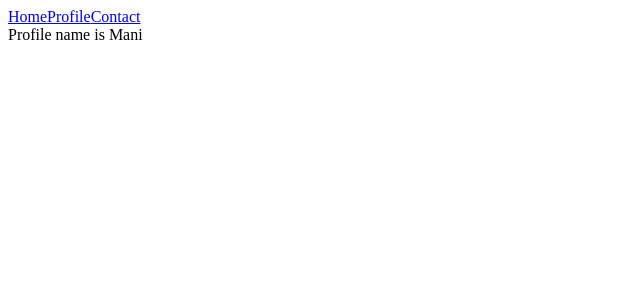
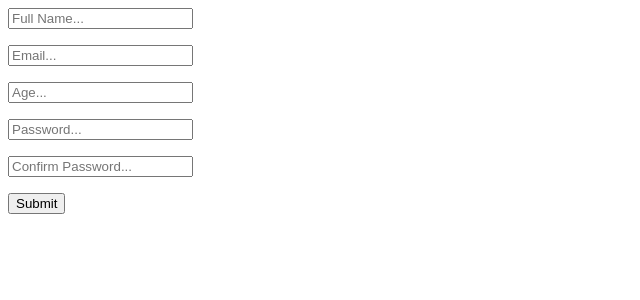
Before and after one commit to MANI1499/Reatup, a React (Create React App) app: page /profile in a window 1280 px wide. Shown: the top 300 px of the page, without its empty margins (0-640 px from the left). Built offline with nearby package versions, Linux system fonts and the light colour scheme.

Commit message:
form val

```diff
--- a/package.json
+++ b/package.json
@@ -3,6 +3,7 @@
   "version": "0.1.0",
   "private": true,
   "dependencies": {
+    "@hookform/resolvers": "^3.1.1",
     "@tanstack/react-query": "^4.29.15",
     "@testing-library/jest-dom": "^5.16.5",
     "@testing-library/react": "^13.4.0",
@@ -10,9 +11,11 @@
     "axios": "^1.4.0",
     "react": "^18.2.0",
     "react-dom": "^18.2.0",
+    "react-hook-form": "^7.45.0",
     "react-router-dom": "^6.13.0",
     "react-scripts": "5.0.1",
-    "web-vitals": "^2.1.4"
+    "web-vitals": "^2.1.4",
+    "yup": "^1.2.0"
   },
   "scripts": {
     "start": "react-scripts start",
--- a/src/App.js
+++ b/src/App.js
@@ -1,39 +1,11 @@
 import './App.css';
-import { BrowserRouter as Router, Routes, Route, Link } from 'react-router-dom';
-import { Home } from "./pages/Home";
-import { Contact } from './pages/Contact';
-import { Profile } from './pages/Profile';
-import { Navbar } from './pages/Navbar';
-import { useState, createContext } from 'react';
-import { QueryClient, QueryClientProvider} from "@tanstack/react-query";
+import Form from './components/Form'
 
-
-export const AppContext = createContext();
 
 function App() {
 
-  const client = new QueryClient({ defaultOptions: {
-    queries: {
-      refetchOnWindowFocus: false,
-    }
-  } })
-
-  const [username, setUsername] = useState('Mani');
-
   return <div className='App'>
-  <QueryClientProvider client={ client }>
-  <AppContext.Provider  value={{ username, setUsername }}>
-      <Router>
-        <Navbar />
-        <Routes>
-          <Route path="/" element={ <Home  /> } />
-          <Route path="/contact" element={ <Contact  /> } />
-          <Route path="/profile" element={ <Profile /> } />
-          <Route path="/*" element={ <h1>404 Page Not Found </h1> } />
-        </Routes>
-      </Router>
-      </AppContext.Provider>
-      </QueryClientProvider>
+      <Form />
     </div>;
 
 
--- a/src/components/ChangeProfile.js
+++ /dev/null
@@ -1,25 +0,0 @@
-import { useState, useContext } from "react";
-import { AppContext } from "../App";
-
-export const ChangeProfile = (props) => {
-    const {setUsername } = useContext(AppContext);
-
-    const [currentname, setCurrentName ] = useState('');
-
-
-
-    return (
-        <div>
-            <input
-                onChange={(e) =>{setCurrentName(e.target.value)}}
-            />
-            <button
-            onClick={() =>{
-                setUsername(currentname) ;
-            }}
-            >
-                Set Profile Name
-            </button>
-        </div>
-    )
-};
--- /dev/null
+++ b/src/components/Form.js
@@ -0,0 +1,45 @@
+import { useForm } from "react-hook-form";
+import { yupResolver } from '@hookform/resolvers/yup'
+import * as yup from "yup";
+
+const Form = () => {
+
+    const schema = yup.object().shape({
+        fullname: yup.string().required("Please Enter Full name"),
+        email: yup.string().email().required(),
+        age: yup.number().positive().integer().min(18).required(),
+        password: yup.string().min(4).max(20).required(),
+        confirmpassword: yup.string()
+        .oneOf([yup.ref('password'), null], "Passwords Do Not Match")
+        .required(),
+    })
+
+    const { register, handleSubmit, formState: {errors}  } = useForm({
+        resolver: yupResolver(schema),
+    });
+
+
+
+    const onSubmit = (data) =>{
+        console.log(data)
+    }
+
+
+    return(
+        <form onSubmit={handleSubmit(onSubmit)}>
+            <input type="text" placeholder="Full Name..." {...register('fullname')} />
+            <p>{ errors.fullname?.message}</p>
+            <input type="text" placeholder="Email..." {...register('...email')}/>
+            <p>{ errors.email?.message}</p>
+            <input type="number" placeholder="Age..." {...register('...age')} />
+            <p>{ errors.age?.message}</p>
+            <input type="password" placeholder="Password..." {...register('...password')} />
+            <p>{ errors.password?.message}</p>
+            <input type="password" placeholder="Confirm Password..." {...register('...confirmpassword')} />
+            <p>{ errors.confirmpassword?.message}</p>
+            <input type="Submit"  />
+        </form>
+    )
+}
+
+export default Form;
--- a/src/pages/Contact.js
+++ /dev/null
@@ -1,22 +0,0 @@
-import { useQuery } from '@tanstack/react-query';
-import Axios from 'axios';
-
-export const Contact= () =>{
-    const { data:catData, isLoading, isError, refetch } = useQuery(['cat'],  () =>{
-        return Axios.get('https://catfact.ninja/fact')
-        .then((res) =>
-            res.data
-        )
-    });
-
-    return <div>
-        { isError && <h1>Sorry 404 Error </h1>}
-
-        { isLoading && <h1>Loading...</h1> }
-
-        This is the Contact Page <p> { catData?.fact } </p>
-
-        <button onClick={ refetch }>Gen Fact</button>
-    </div>
-
-}
--- a/src/pages/Home.js
+++ /dev/null
@@ -1,15 +0,0 @@
-import { useContext } from "react";
-import { AppContext } from "../App";
-
-import { ChangeProfile } from "../components/ChangeProfile"
-
-export const Home =(props)=>{
-    const { username } = useContext(AppContext);
-
-
-    return(
-        <div>This is the home user : { username }
-        <ChangeProfile  />
-        </div>
-    )
-}
--- a/src/pages/Navbar.js
+++ /dev/null
@@ -1,11 +0,0 @@
-import { Link } from 'react-router-dom'
-
-export const Navbar =() =>{
-    return (
-        <div>
-            <Link to={ '/' }>Home</Link>
-        <Link to={ '/profile' }>Profile</Link>
-        <Link to={ '/contact' }>Contact</Link>
-        </div>
-    )
-}
--- a/src/pages/Profile.js
+++ /dev/null
@@ -1,8 +0,0 @@
-import { useContext } from 'react'
-import { AppContext } from '../App'
-
-export const Profile = (props) =>{
-    const { username } = useContext(AppContext);
-
-    return <div> Profile name is { username } </div>
-}
```
Also changed, not shown: 1 other file (tests, documents, lock files or other folders).
